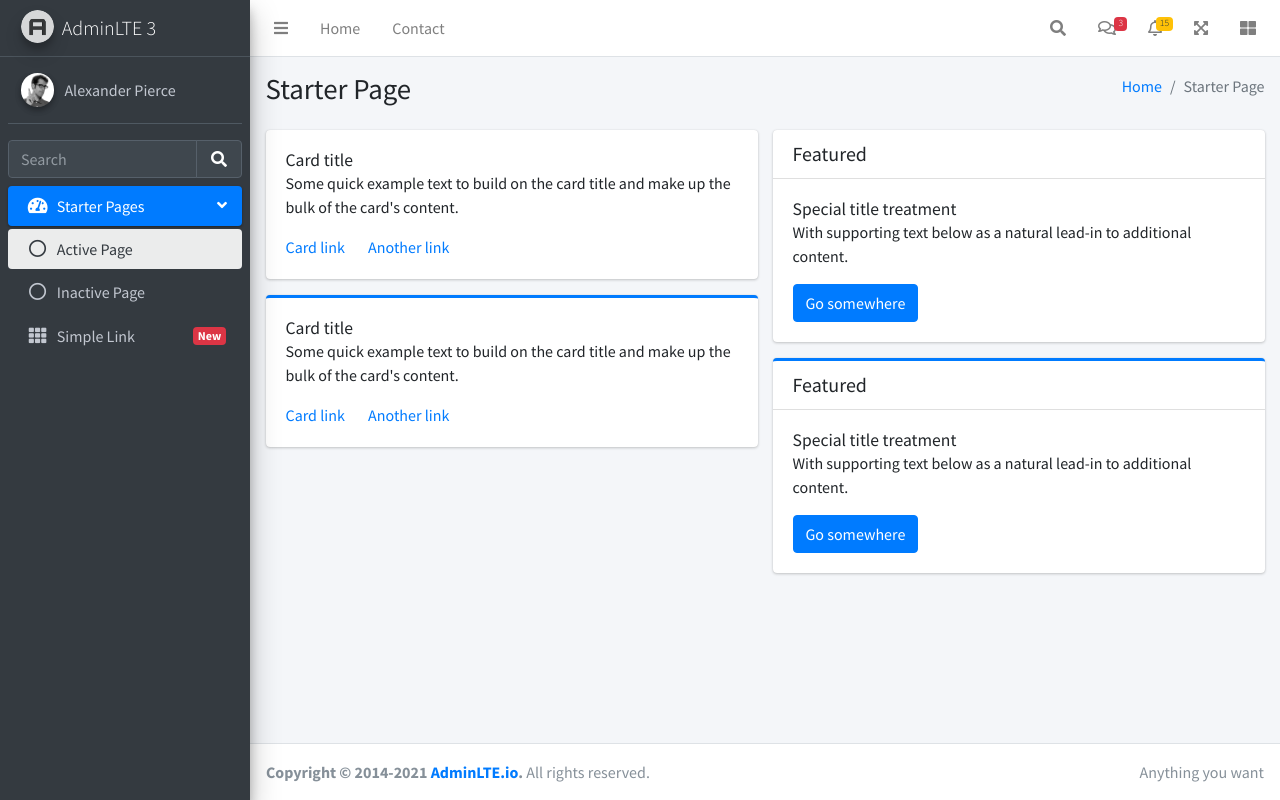
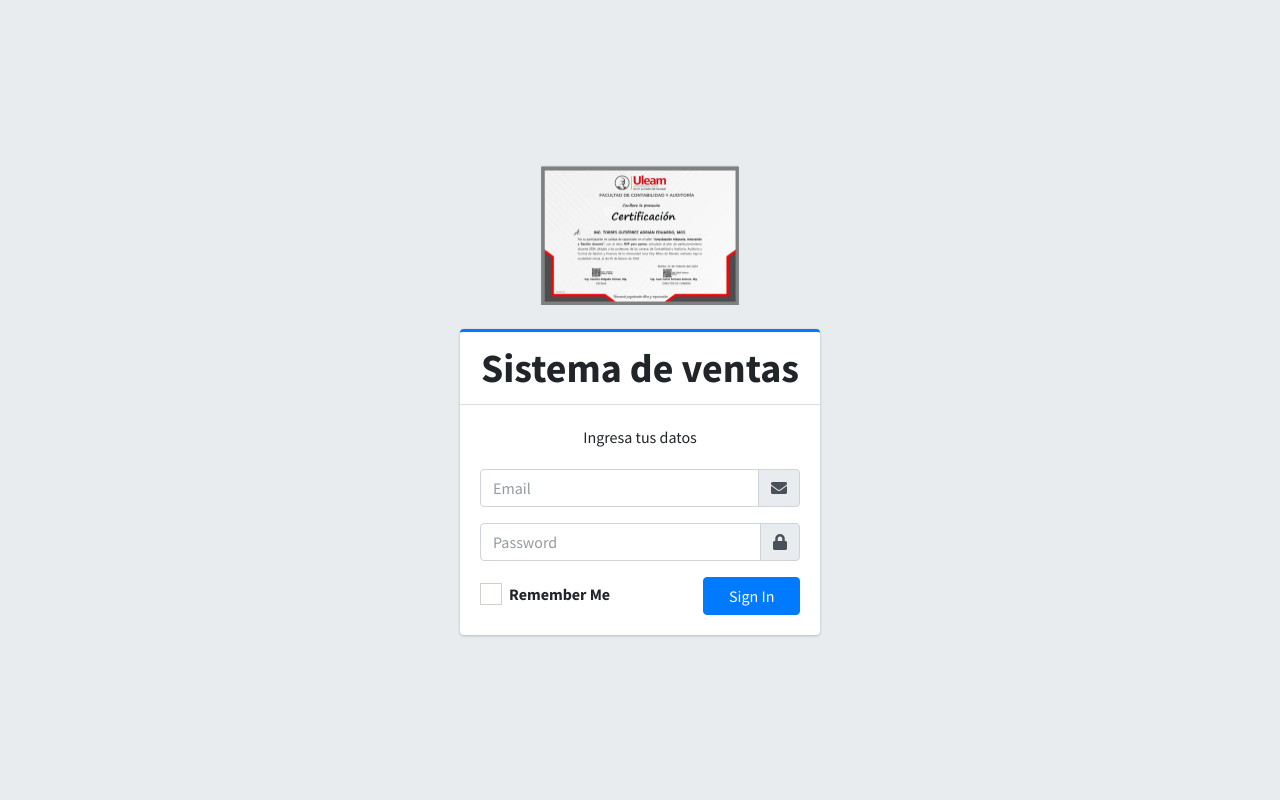
Before and after one commit to AlbertoChevarriaKerschbaumer/ventas-php, a PHP site: page /sistema-ventas/login/index.php in a window 1280 px wide. Run offline with PHP 8.4, Linux system fonts and the light colour scheme; some libraries are stand-ins or nearby versions.

Commit message:
sistema de ventas

```diff
--- a/app/config.php
+++ b/app/config.php
@@ -6,11 +6,11 @@ define('BD','ventas');
 $servidor = "mysql:dbname=".BD.";host=".SERVIDOR;
 try {
 $pdo=new PDO($servidor,USUARIO,PASSWORD,array(PDO::MYSQL_ATTR_INIT_COMMAND=>"SET NAMES utf8"));
-echo "La conexión a la base de datos fue con exito";
+// echo "La conexión a la base de datos fue con exito";
 }catch (PDOException $e){
 echo "Error al conectar a la base de datos";
 }
-
+$URL='http://localhost/sistema-ventas/';
 
 
 ?>
--- a/index.php
+++ b/index.php
@@ -1,3 +1,14 @@
+<?php
+include ('app/config.php');
+session_start();
+if (isset($_SESSION['session_email'])){
+echo "la sesion activa es de: ".$_SESSION['session_email'];}
+else{
+echo "no hay sesion activa";
+header('location:'.$URL.'/login');
+}
+
+?>
 <!DOCTYPE html>
 <!--
 This is a starter template page. Use this page to start your new project from
--- /dev/null
+++ b/login/index.php
@@ -0,0 +1,78 @@
+<!DOCTYPE html>
+<html lang="en">
+<head>
+  <meta charset="utf-8">
+  <meta name="viewport" content="width=device-width, initial-scale=1">
+  <title>AdminLTE 3 | Log in (v2)</title>
+
+  <!-- Google Font: Source Sans Pro -->
+  <link rel="stylesheet" href="https://fonts.googleapis.com/css?family=Source+Sans+Pro:300,400,400i,700&display=fallback">
+  <!-- Font Awesome -->
+  <link rel="stylesheet" href="../public/templates/adminlte-3.2.0-rc/plugins/fontawesome-free/css/all.min.css">
+  <!-- icheck bootstrap -->
+  <link rel="stylesheet" href="../public/templates/adminlte-3.2.0-rc/plugins/icheck-bootstrap/icheck-bootstrap.min.css">
+  <!-- Theme style -->
+  <link rel="stylesheet" href="../public/templates/adminlte-3.2.0-rc/dist/css/adminlte.min.css">
+</head>
+<img src="../public/images/certi.png" class="img-fluid" alt="imagen..." width="200">
+<br>
+<body class="hold-transition login-page">
+<div class="login-box">
+  <!-- /.login-logo -->
+  <div class="card card-outline card-primary">
+    <div class="card-header text-center">
+      <a href="../../index2.html" class="h1"><b>Sistema de ventas</b></a>
+    </div>
+    <div class="card-body">
+      <p class="login-box-msg">Ingresa tus datos</p>
+
+      <form action="../app/controlers/login/ingreso.php" method="post">
+        <div class="input-group mb-3">
+          <input type="email" class="form-control" name="email" placeholder="Email">
+          <div class="input-group-append">
+            <div class="input-group-text">
+              <span class="fas fa-envelope"></span>
+            </div>
+          </div>
+        </div>
+        <div class="input-group mb-3">
+          <input type="password" class="form-control" name="password_user" placeholder="Password">
+          <div class="input-group-append">
+            <div class="input-group-text">
+              <span class="fas fa-lock"></span>
+            </div>
+          </div>
+        </div>
+        <div class="row">
+          <div class="col-8">
+            <div class="icheck-primary">
+              <input type="checkbox" id="remember">
+              <label for="remember">
+                Remember Me
+              </label>
+            </div>
+          </div>
+          <!-- /.col -->
+          <div class="col-4">
+            <button type="submit" class="btn btn-primary btn-block">Sign In</button>
+          </div>
+          <!-- /.col -->
+        </div>
+      </form>
+
+      <!-- /.social-auth-links -->
+    </div>
+    <!-- /.card-body -->
+  </div>
+  <!-- /.card -->
+</div>
+<!-- /.login-box -->
+
+<!-- jQuery -->
+<script src="../public/templates/plugins/jquery/jquery.min.js"></script>
+<!-- Bootstrap 4 -->
+<script src="../public/templates/plugins/bootstrap/js/bootstrap.bundle.min.js"></script>
+<!-- AdminLTE App -->
+<script src="../public/templates/dist/js/adminlte.min.js"></script>
+</body>
+</html>
```
Also changed, not shown: app/controlers/login/ingreso.php (added, +23 -0 lines), app/documentacion.php (added, +20 -0 lines), ventas.sql (added, +71 -0 lines), fullstack.png (added), login/Imagen1.png (added), login/login.png (added), public/images/certi.png (added), public/images/negocio.avif (added).
